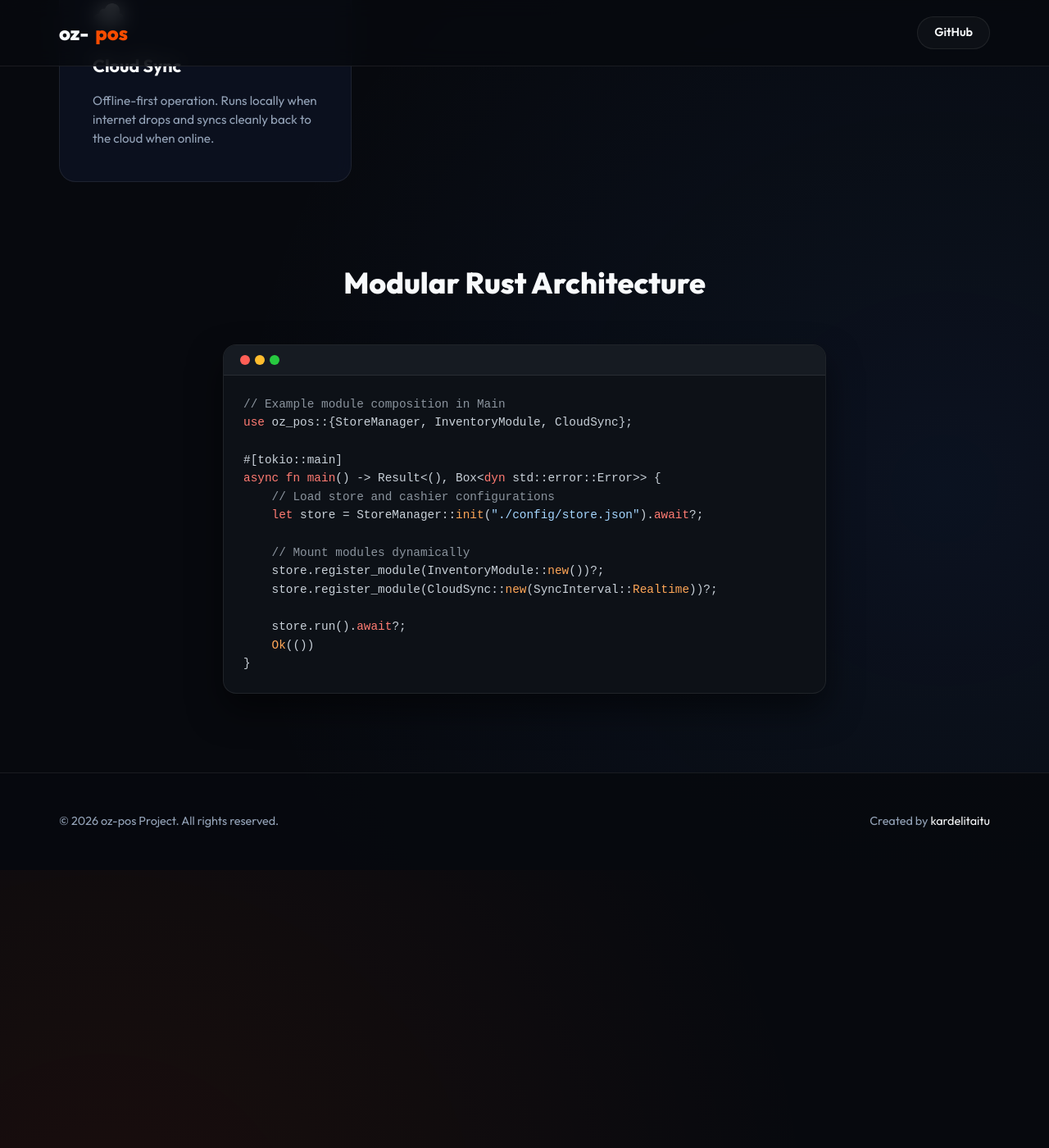
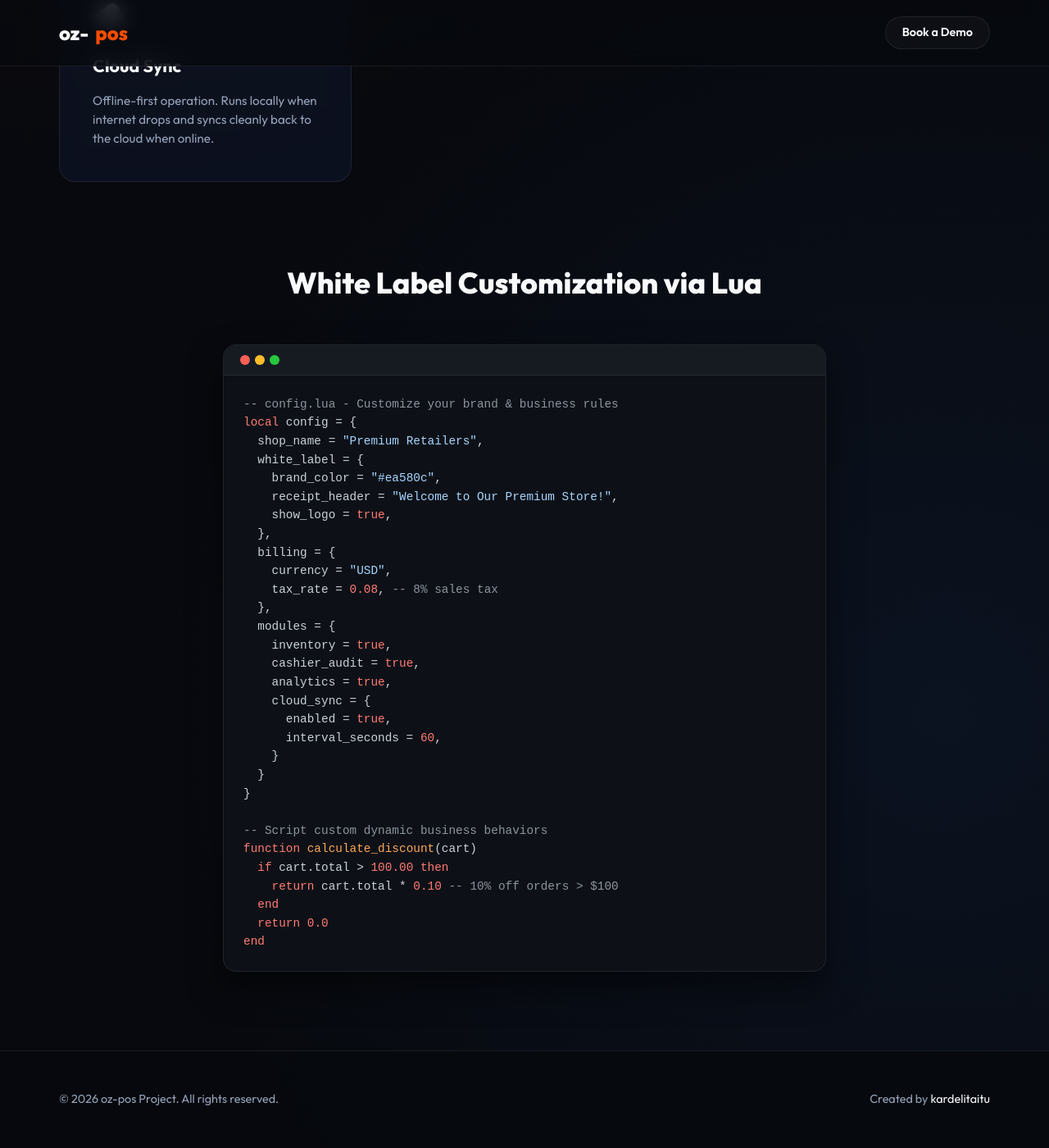
Before and after one commit to kardelitaitu/kardelitaitu.github.io, a Jekyll site: the page built from oz-pos/index.html, in a window 1280 px wide and 1400 px high, scrolled down 1264 px. Shown: the whole window at 82% size. Built offline with Jekyll 4.4.1, drawn with Linux system fonts in a browser that asks for light colours; before the commit the page ends 2325 px from its top, so only the background shows below that; some of the changed text lies outside the part shown.

Commit message:
feat: represent oz-pos as enterprise subscription and replace rust code with lua white-label config mockup

```diff
--- a/oz-pos/index.html
+++ b/oz-pos/index.html
@@ -17,22 +17,22 @@
   <header>
     <div class="nav-container">
       <a href="#" class="logo">oz-<span>pos</span></a>
-      <a href="https://github.com/kardelitaitu" target="_blank" class="btn-github">GitHub</a>
+      <a href="#pricing" class="btn-github">Book a Demo</a>
     </div>
   </header>
 
   <main>
     <section class="hero">
-      <div class="badge">Built in Rust</div>
+      <div class="badge">Enterprise SaaS</div>
       <h1>
         Modular <span>Point of Sales</span><br>
-        Built for Modern Scale
+        Built for Modern Retail
       </h1>
       <p class="tagline">
-        A lightning-fast, secure, and fully modular POS platform supporting multi-store setups, cashier logs, realtime inventory tracking, advanced analytics, and offline-first cloud synchronization.
+        A premium, offline-first POS platform. Manage multi-store networks, cashiers, live inventory, and synced analytics with full white-label capabilities for your brand.
       </p>
       <div class="cta-group">
-        <a href="https://github.com/kardelitaitu" target="_blank" class="btn btn-primary">Get Started</a>
+        <a href="#pricing" class="btn btn-primary">Subscribe Now</a>
         <a href="../" class="btn btn-secondary">Back to Portal</a>
       </div>
     </section>
@@ -64,28 +64,43 @@
     </section>
 
     <section class="code-preview">
-      <h2 class="section-title">Modular Rust Architecture</h2>
+      <h2 class="section-title">White Label Customization via Lua</h2>
       <div class="code-window">
         <div class="code-header">
           <div class="dot dot-red"></div>
           <div class="dot dot-yellow"></div>
           <div class="dot dot-green"></div>
         </div>
-        <pre><code><span class="comment">// Example module composition in Main</span>
-<span class="keyword">use</span> oz_pos::{StoreManager, InventoryModule, CloudSync};
+        <pre><code><span class="comment">-- config.lua - Customize your brand & business rules</span>
+<span class="keyword">local</span> config = {
+  shop_name = <span class="string">"Premium Retailers"</span>,
+  white_label = {
+    brand_color = <span class="string">"#ea580c"</span>,
+    receipt_header = <span class="string">"Welcome to Our Premium Store!"</span>,
+    show_logo = <span class="keyword">true</span>,
+  },
+  billing = {
+    currency = <span class="string">"USD"</span>,
+    tax_rate = <span class="keyword">0.08</span>, <span class="comment">-- 8% sales tax</span>
+  },
+  modules = {
+    inventory = <span class="keyword">true</span>,
+    cashier_audit = <span class="keyword">true</span>,
+    analytics = <span class="keyword">true</span>,
+    cloud_sync = {
+      enabled = <span class="keyword">true</span>,
+      interval_seconds = <span class="keyword">60</span>,
+    }
+  }
+}
 
-<span class="attribute">#[tokio::main]</span>
-<span class="keyword">async fn</span> <span class="keyword">main</span>() -> Result&lt;(), Box&lt;<span class="keyword">dyn</span> std::error::Error&gt;&gt; {
-    <span class="comment">// Load store and cashier configurations</span>
-    <span class="keyword">let</span> store = StoreManager::<span class="type">init</span>(<span class="string">"./config/store.json"</span>).<span class="keyword">await</span>?;
-
-    <span class="comment">// Mount modules dynamically</span>
-    store.register_module(InventoryModule::<span class="type">new</span>())?;
-    store.register_module(CloudSync::<span class="type">new</span>(SyncInterval::<span class="type">Realtime</span>))?;
-
-    store.run().<span class="keyword">await</span>?;
-    <span class="type">Ok</span>(())
-}</code></pre>
+<span class="comment">-- Script custom dynamic business behaviors</span>
+<span class="keyword">function</span> <span class="type">calculate_discount</span>(cart)
+  <span class="keyword">if</span> cart.total &gt; <span class="keyword">100.00</span> <span class="keyword">then</span>
+    <span class="keyword">return</span> cart.total * <span class="keyword">0.10</span> <span class="comment">-- 10% off orders &gt; $100</span>
+  <span class="keyword">end</span>
+  <span class="keyword">return</span> <span class="keyword">0.0</span>
+<span class="keyword">end</span></code></pre>
       </div>
     </section>
   </main>
```
